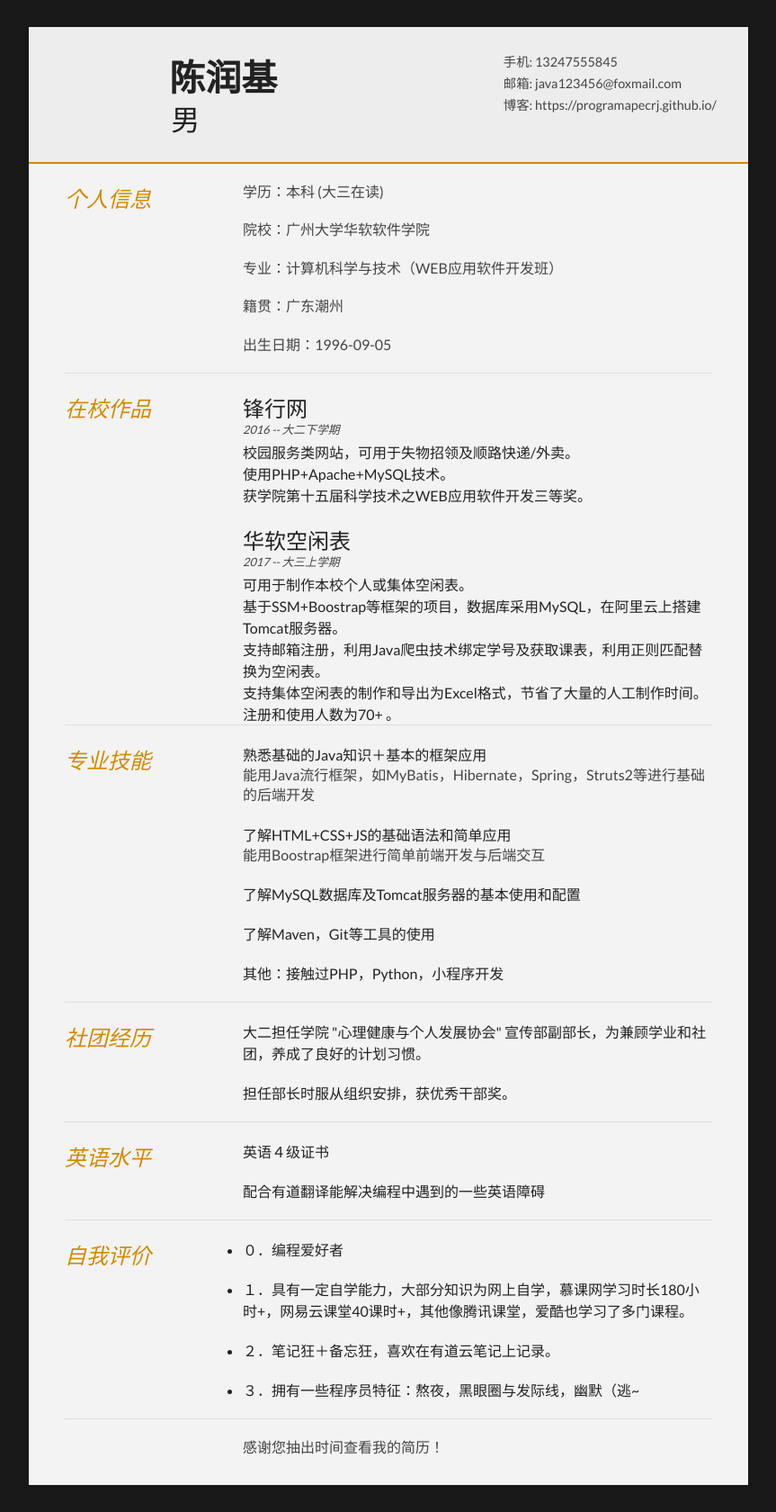
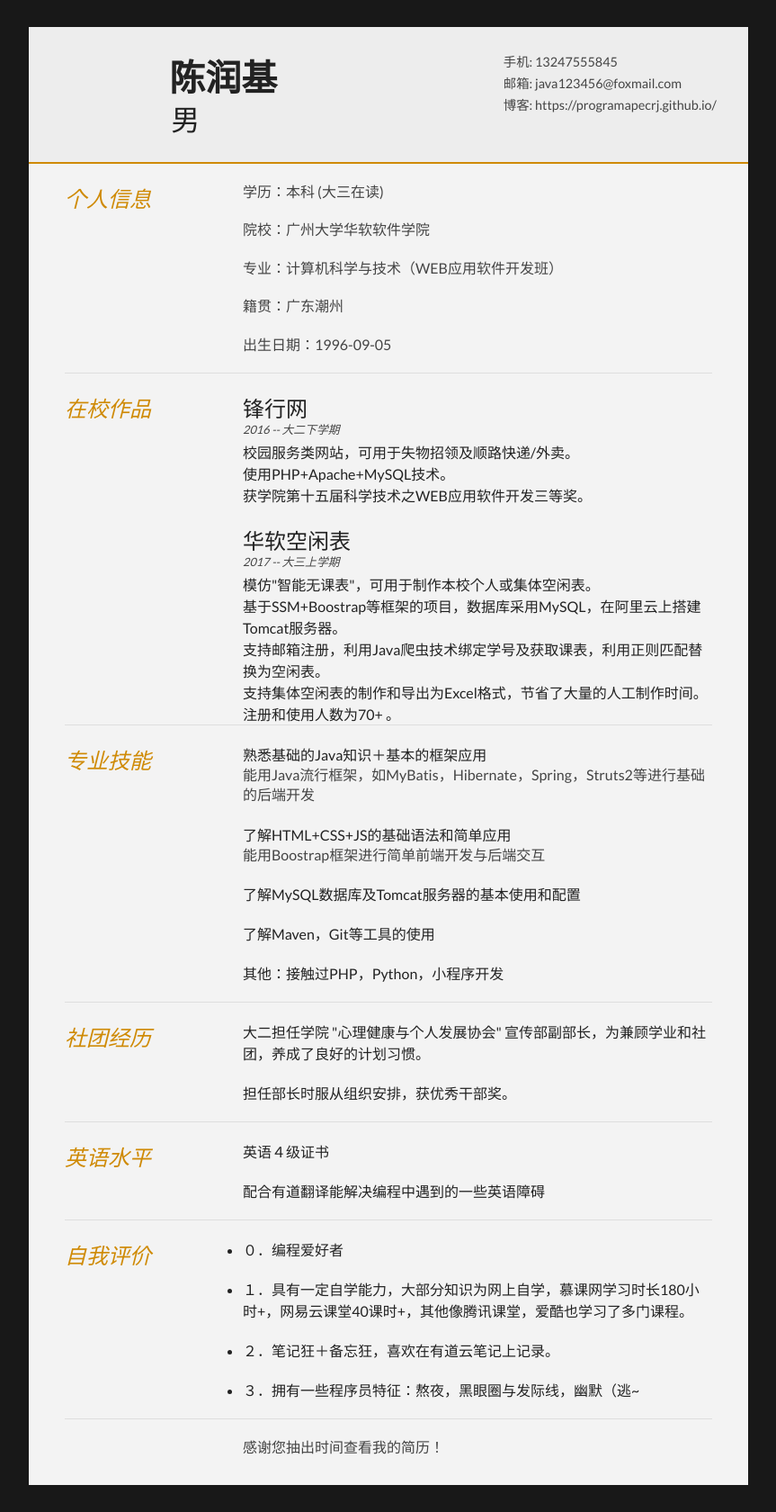
Before and after one commit to ProgramApeCrj/programapecrj.github.io, a Jekyll site: the page built from _posts/2018-05-01-resume.html, in a window 1280 px wide. Shown: the whole page at 90% size, without its empty margins (208-1071 px from the left). Built offline with Jekyll 4.4.1, drawn with Linux system fonts in a browser that asks for light colours.

Commit message:
Update 2018-05-01-resume.html

```diff
--- a/_posts/2018-05-01-resume.html
+++ b/_posts/2018-05-01-resume.html
@@ -80,7 +80,7 @@ title : 我的个人简历（分类：个人信息）
 				<article>
 					<h2>华软空闲表</h2>
 					<p class="subDetails"> 2017 -- 大三上学期</p>
-					<h3>可用于制作本校个人或集体空闲表。</h3>
+					<h3>模仿"智能无课表"，可用于制作本校个人或集体空闲表。</h3>
 					<h3>基于SSM+Boostrap等框架的项目，数据库采用MySQL，在阿里云上搭建Tomcat服务器。</h3>
 					<h3>支持邮箱注册，利用Java爬虫技术绑定学号及获取课表，利用正则匹配替换为空闲表。</h3>
 					<h3>支持集体空闲表的制作和导出为Excel格式，节省了大量的人工制作时间。</h3>
```
